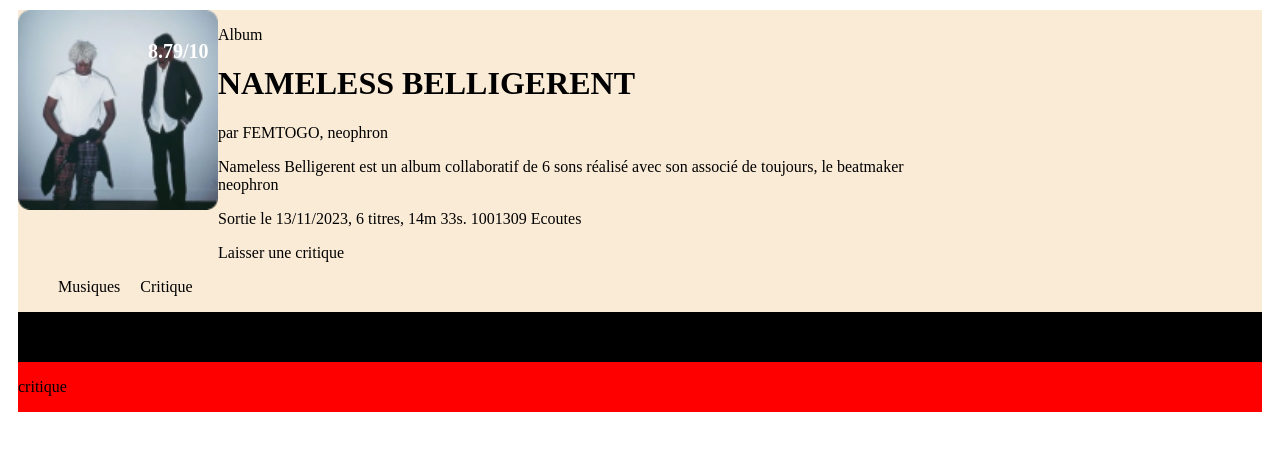
After one commit to QuentinDroucheau/SAE-PHP, a PHP site: page /view/album.php in a window 1280 px wide. The commit adds this page. Shown: the top 451 px of the page. Run offline with PHP 8.4, Linux system fonts and the light colour scheme.

Commit message:
avancement vue album

```diff
--- /dev/null
+++ b/styles/album.css
@@ -0,0 +1,58 @@
+.header-album{
+    display: flex;
+    flex-wrap: wrap;
+    background-color: antiquewhite;
+    margin: 10px;
+}
+
+.img-album{
+    height: 200px;
+    width: 200px;
+    display: flex;
+}
+
+.img-album .note{
+    position: relative;
+    color: white;
+    left: -70px;
+    top: 10px;
+    font-family: 'Nunito';
+    font-size: 1.25rem;
+    font-style: normal;
+    font-weight: 800;
+    line-height: normal;
+}
+
+.img-album img{
+    height: 100%;
+    width: 100%;
+    border-radius: 10px;
+}
+
+.info{
+    flex-basis: 60%;
+}
+
+.navbar-album{
+    display: flex;
+    list-style: none;
+    text-decoration: none;
+}
+
+.navbar-album li{
+    margin-right: 20px;
+}
+
+.navbar-album{
+    flex-basis: 100%;
+}
+
+.container-musique{
+    flex-basis: 100%;
+    background-color: black;
+}
+
+.container-critique{
+    flex-basis: 100%;
+    background-color: red;
+}
--- a/styles/menu.css
+++ b/styles/menu.css
@@ -71,7 +71,7 @@
 }
 
 .page{
-    margin-right: 350px;
+    margin-right: 320px;
 }
 
 .title-info{
@@ -178,7 +178,6 @@
     background-color: var(--couleur1);
     padding: 8px 12px;
     border-radius: 10px;
-    border: 2px solid black;
     color: white;
 }
 
--- /dev/null
+++ b/view/album.php
@@ -0,0 +1,33 @@
+<link rel="stylesheet" href="styles/album.css">
+<div class="header-album">
+    <div class="img-album">
+        <img src="img/pochette.png" alt="">
+        <p class="note">8.79/10</p>
+    </div>
+    <div class="info">
+        <p>Album</p>
+        <h1>NAMELESS BELLIGERENT</h1>
+        <p>par FEMTOGO, neophron</p>
+        <div class="container-description">
+            <p>
+                Nameless Belligerent est un album collaboratif de 6 sons réalisé avec son associé de toujours, le beatmaker neophron
+            </p>
+        </div>
+        <p>Sortie le 13/11/2023, 6 titres, 14m 33s. 1001309 Ecoutes </p>
+        <div class="buttons">
+            <div class="button-play"></div>
+            <div class="button-add"></div>
+            <a class="button-critique">Laisser une critique</a>
+        </div>
+    </div>
+    <ul class="navbar-album">
+        <li>Musiques</li>
+        <li>Critique</li>
+    </ul>
+    <div class="container-musique">
+        <p>musique</p>
+    </div>
+    <div class="container-critique">
+        <p>critique</p>
+    </div>
+</div>
```
Also changed, not shown: classes/controller/ControllerAlbum.php (added, +16 -0 lines), classes/route/Route.php (+6 -1 lines), index.php (+13 -2 lines).
